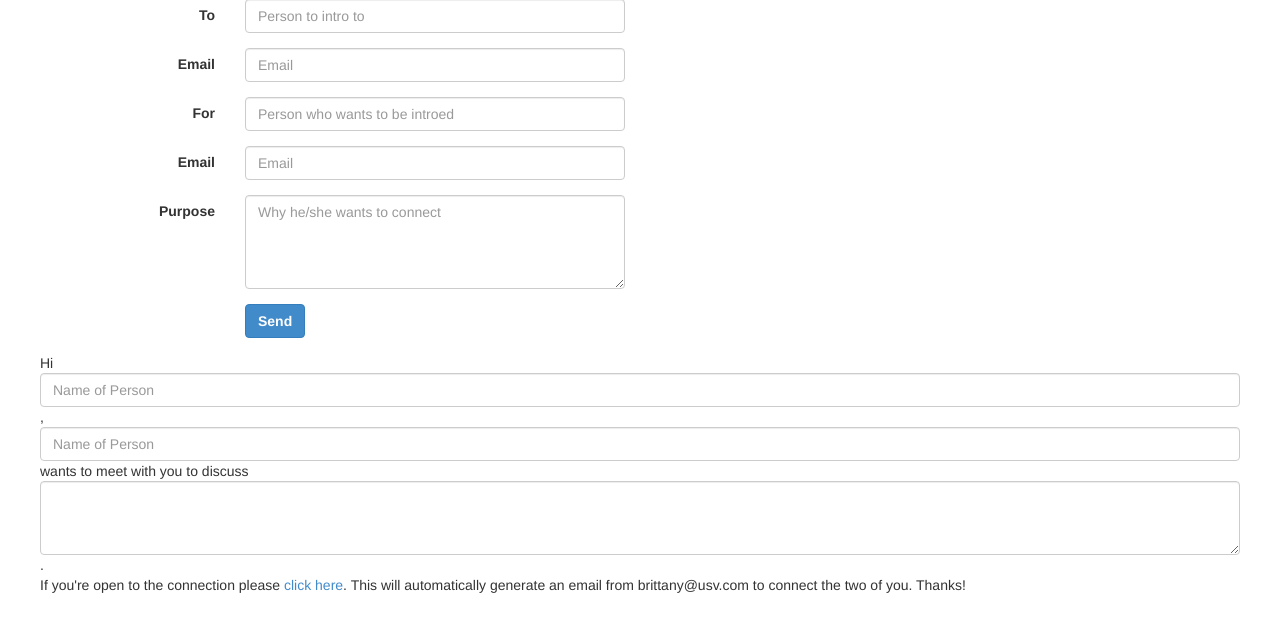
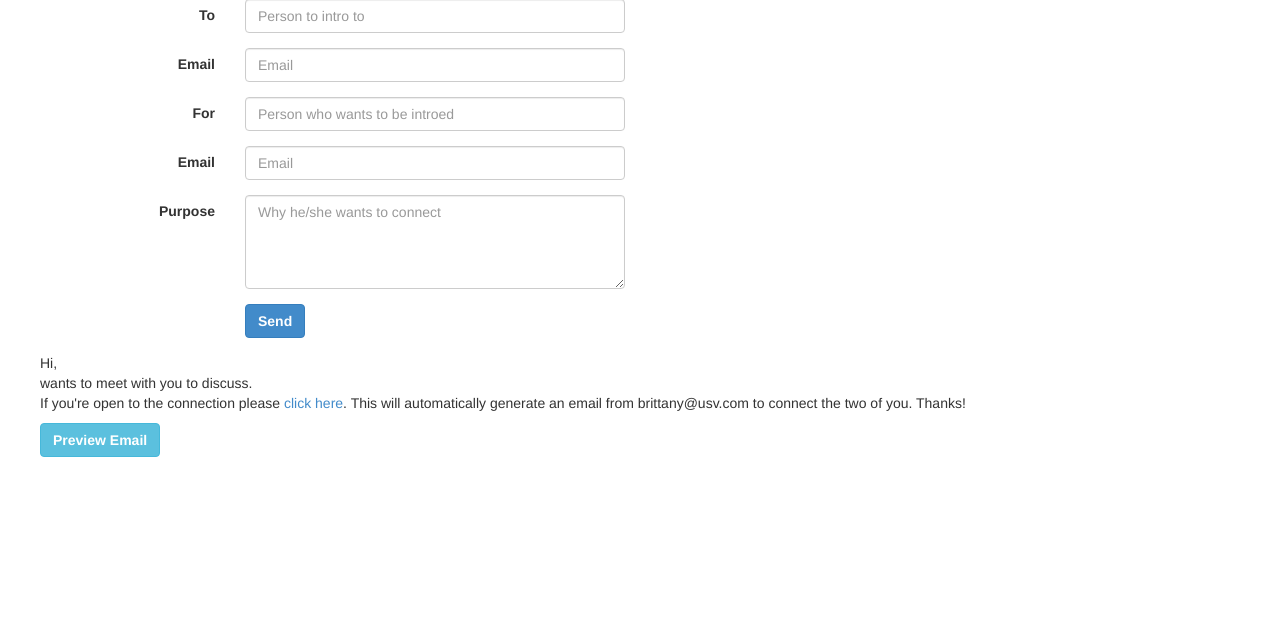
Before and after one commit to AlexanderPease/brittbot, a Django app: page / in a window 1280 px wide. Shown: the part 77-709 px from the top of the page. Run offline with Django 3.2, Linux system fonts and the light colour scheme; parts of the project's set-up code (start-up, migrations or seed data) failed here and were passed over.

Commit message:
Throwing up on heroku

```diff
--- a/intro/templates/index.html
+++ b/intro/templates/index.html
@@ -6,6 +6,13 @@
 	<link href="{{ STATIC_URL }}css/bootstrap.min.css" rel="stylesheet" media="screen">
   	<script src="{{ STATIC_URL }}js/bootstrap.min.js"></script>
   	<link href="{{ STATIC_URL }}css/brittbot.css" rel="stylesheet" media="screen">
+
+  	<!-- Script for dynamically displaying email -->
+  	<script>
+		function displayMessage()
+		{
+		document.getElementById("message").innerHTML="test";}
+	</script>
 </head>
 
 <body>
@@ -60,14 +67,14 @@
 		  	</div>
 		</form>
 
-		<p>
-			Hi
-			<input name="to_name" type="text" class="form-control" placeholder="Name of Person">, </br>
-			<input name="for_name" type="text" class="form-control" placeholder="Name of Person"> wants to meet with you to discuss
-			<textarea class="form-control" rows="3"></textarea>. </br>
-			If you're open to the connection please <a href="#">click here</a>.
-			This will automatically generate an email from brittany@usv.com to connect the two of you. Thanks! </br>
+		<p id="message">
+			Hi, </br> wants to meet with you to discuss. </br> If you're open to the connection please <a href=>click here</a>. This will automatically generate an email from brittany@usv.com to connect the two of you. Thanks! </br>
 		</p>
+
+		<button class="btn btn-info" onclick="displayMessage()">Preview Email</button>
+
+
+
 
 </body>
 </html>
--- a/intro/views.py
+++ b/intro/views.py
@@ -18,6 +18,11 @@ def index(request):
 		for_email = request.POST.get('for_email')
 		purpose = request.POST.get('purpose')
 
+		# Check email address
+		if not "@" in to_email or not "." in to_email or not "@" in for_email or not "." in for_email:
+			return render_to_response('index.html', {'error': 'Check email addresses'}, context_instance=RequestContext(request))
+
+
 		# Save to database
 		try:
 			intro = Intro.objects.create(to_name=to_name, to_email=to_email, for_name=for_name, for_email=for_email, purpose=purpose)
```
Also changed, not shown: 1 other file.
